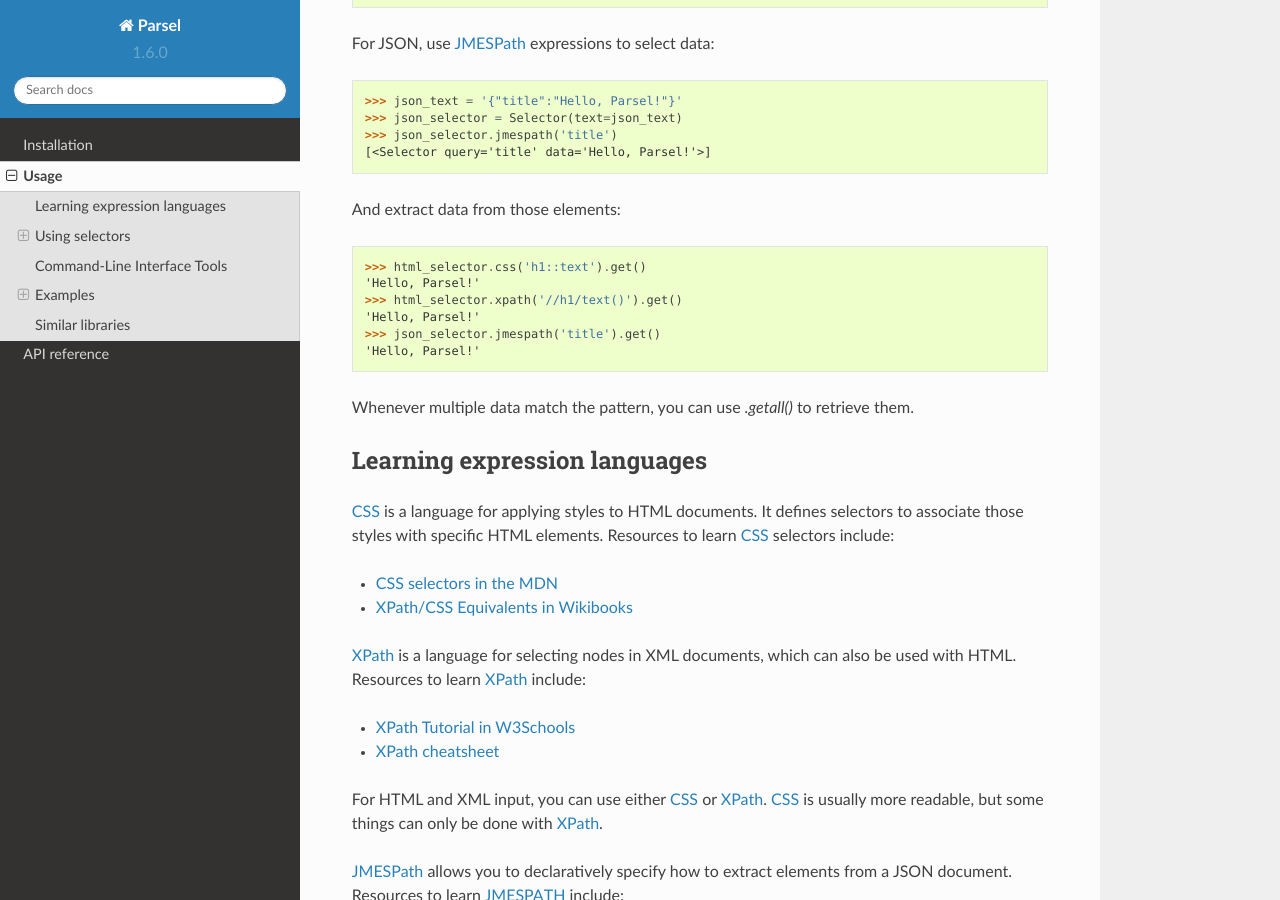
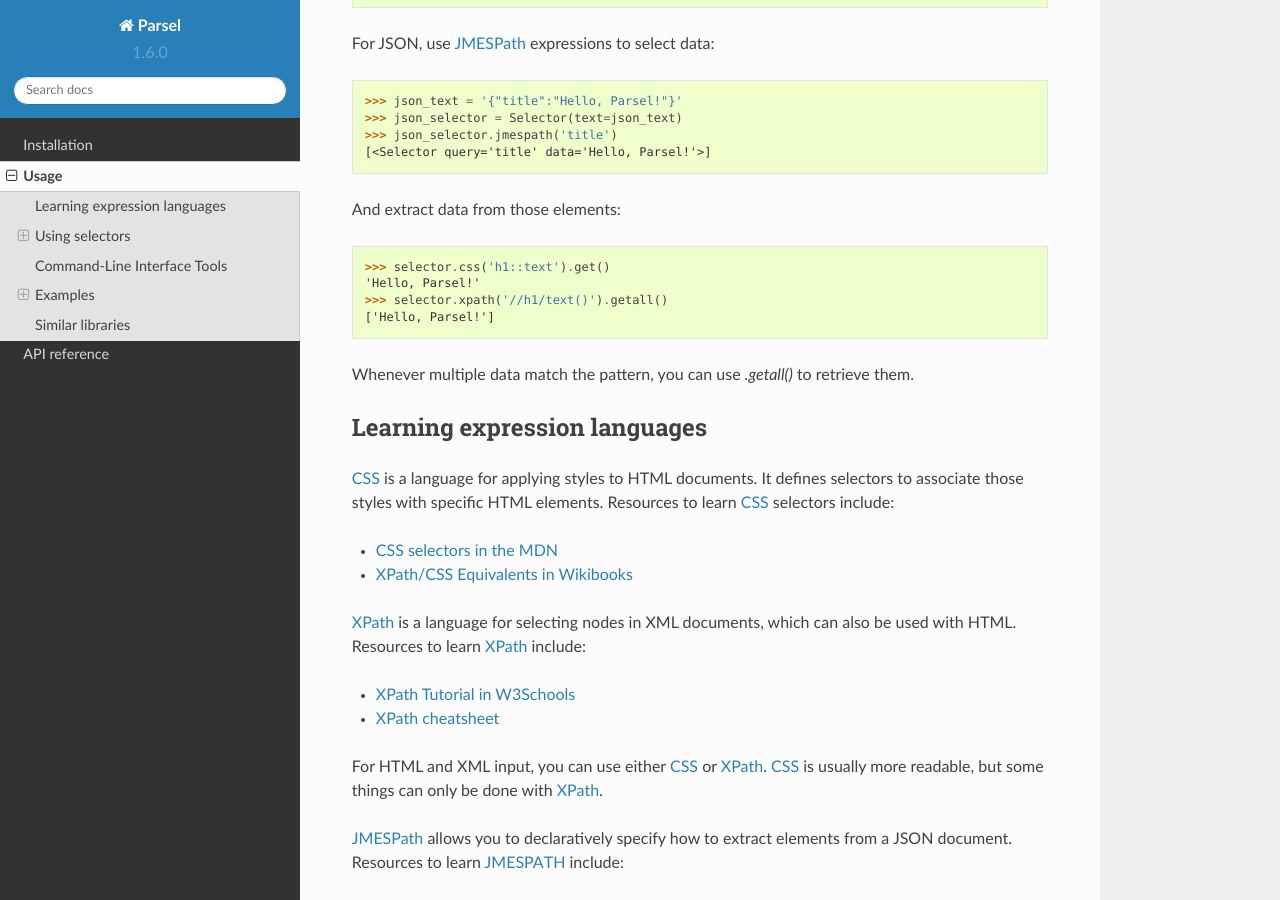
Before and after one commit to scrapy/parsel, a Sphinx documentation site: the page built from docs/usage.rst, in a window 1280 px wide and 900 px high, scrolled down 392 px. Built offline with Sphinx 7.4.7 and the Read the Docs theme 2.0.0, drawn with Linux system fonts in a browser that asks for light colours.

Commit message:
go back to original usage.rst get elements examples

```diff
--- a/docs/usage.rst
+++ b/docs/usage.rst
@@ -25,12 +25,10 @@ For JSON, use `JMESPath`_ expressions to select data::
 
 And extract data from those elements::
 
-    >>> html_selector.css('h1::text').get()
+    >>> selector.css('h1::text').get()
     'Hello, Parsel!'
-    >>> html_selector.xpath('//h1/text()').get()
-    'Hello, Parsel!'
-    >>> json_selector.jmespath('title').get()
-    'Hello, Parsel!'
+    >>> selector.xpath('//h1/text()').getall()
+    ['Hello, Parsel!']
 
 Whenever multiple data match the pattern, you can use `.getall()` to retrieve them.
 
```
